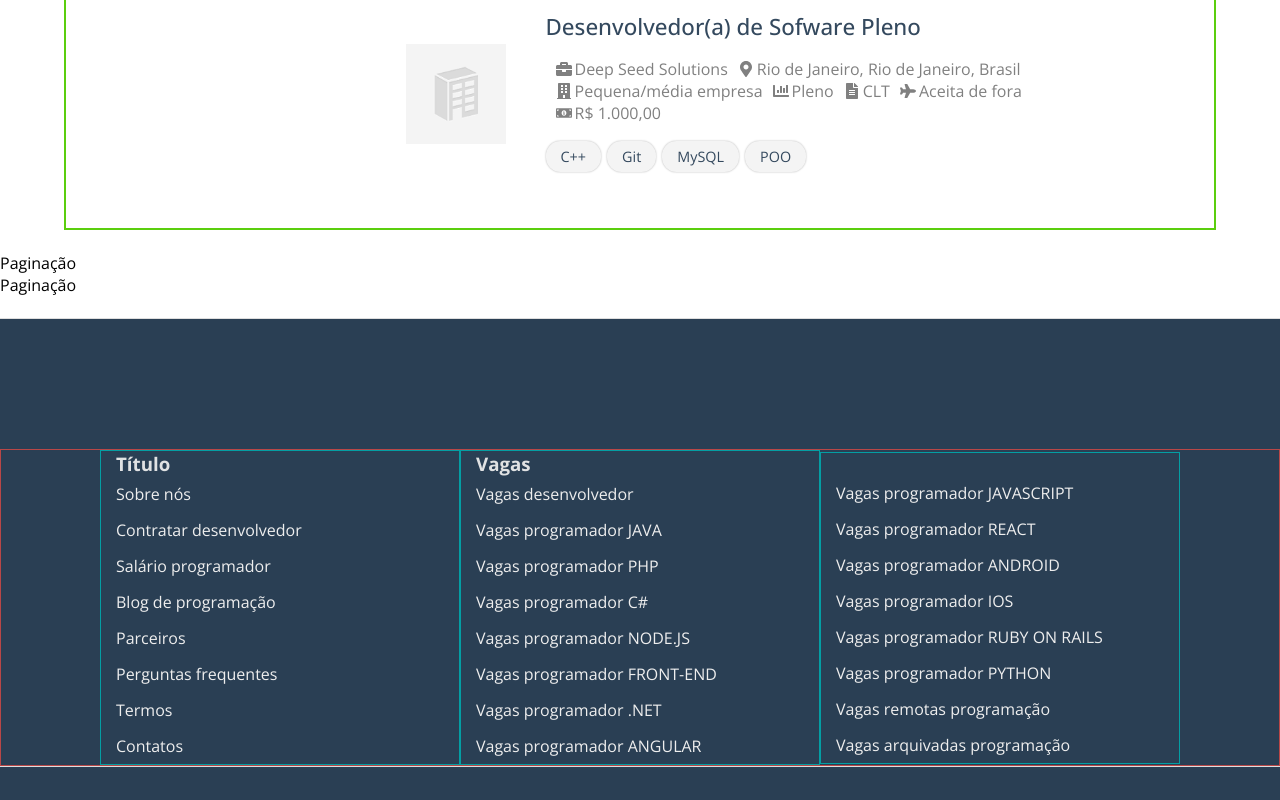
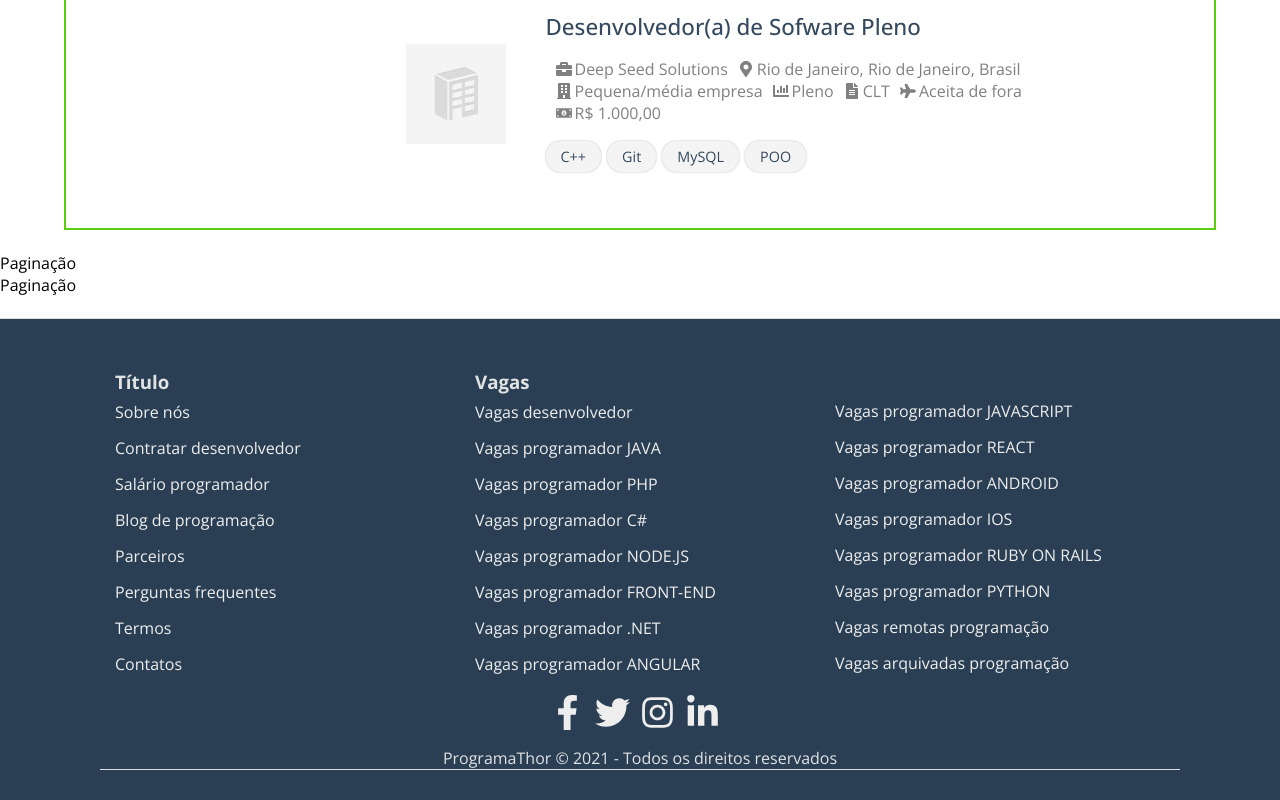
Before and after one commit to MarcosWinicios/jobs-web, a React (Create React App) app: page / in a window 1280 px wide. Shown: the part 1288-2088 px from the top of the page. Built offline with nearby package versions, Linux system fonts and the light colour scheme; the HTML template or start-up script is replaced by a standard one.

Commit message:
conclused footer

```diff
--- a/src/components/Footer/index.tsx
+++ b/src/components/Footer/index.tsx
@@ -1,10 +1,10 @@
 import React from "react";
-
+import { FaFacebookF, FaTwitter, FaInstagram, FaLinkedinIn } from "react-icons/fa"
 import "./styles.css";
 const Footer = () => {
     return (
         <footer>
-            <main>
+            <main className="footer-container">
 
                 <section className="footer-navigation">
                     <div className="links-container">
@@ -53,6 +53,35 @@ const Footer = () => {
                         </nav>
                     </div>
                 </section>
+                <section className="company-information">
+                    <div className="social-networks">
+                        <ul>
+                            <li>
+                                <a href="https://www.facebook.com/ProgramaThorBr/">
+                                    <FaFacebookF size="35" />
+                                </a>
+                            </li>
+                            <li>
+                                <a href="https://twitter.com/ProgramaThor">
+                                    <FaTwitter size="35" />
+                                </a>
+                            </li>
+                            <li>
+                                <a href="https://instagram.com/ProgramaThor">
+                                    <FaInstagram size="35" />
+                                </a>
+                            </li>
+                            <li>
+                                <a href="https://www.linkedin.com/company/programathor">
+                                    <FaLinkedinIn size="35" />
+                                </a>
+                            </li>
+                        </ul>
+                    </div>
+                    ProgramaThor © 2021 - Todos os direitos reservados
+
+
+                </section>
             </main>
 
         </footer>
--- a/src/components/Footer/styles.css
+++ b/src/components/Footer/styles.css
@@ -2,20 +2,28 @@ footer {
     background-color: #2A3F54;
     height: 481px;
     color: #EEEE;
-    padding: 50px 0 50px 0;
+    padding: 50px 0 80px 0;
+    display: flex;
+    justify-content: center;
+    align-items: center;
+}
+
+.footer-container {
+    /* border: solid 1px rgb(211, 173, 20); */
+    margin-bottom: 30px;
 }
 
 .footer-navigation {
     display: flex;
     justify-content: center;
     align-items: center;
-    border: solid 1px rgb(185, 71, 71);
+    /* border: solid 1px rgb(185, 71, 71); */
 }
 
 .links-container {
     width: 360px;
     padding: 0 15px 0 15px;
-    border: solid 1px rgb(4, 158, 163);
+    /* border: solid 1px rgb(4, 158, 163); */
 }
 
 .links-container nav li a {
@@ -23,3 +31,34 @@ footer {
     font-size: 16px;
     line-height: 36px;
 }
+
+.social-networks {
+    height: 35px;
+    display: flex;
+    align-items: center;
+    margin: 15px 0 15px 0;
+}
+
+.social-networks ul {
+    display: flex;
+    height: 30px;
+}
+
+.social-networks ul li {
+    /* border: solid 1px white; */
+    display: flex;
+    justify-content: center;
+    align-items: center;
+    margin-right: 10px;
+    width: fit-content;
+}
+
+.social-networks ul a {
+    color: #EEEEEE;
+}
+
+.company-information {
+    display: flex;
+    flex-direction: column;
+    align-items: center;
+}
```
